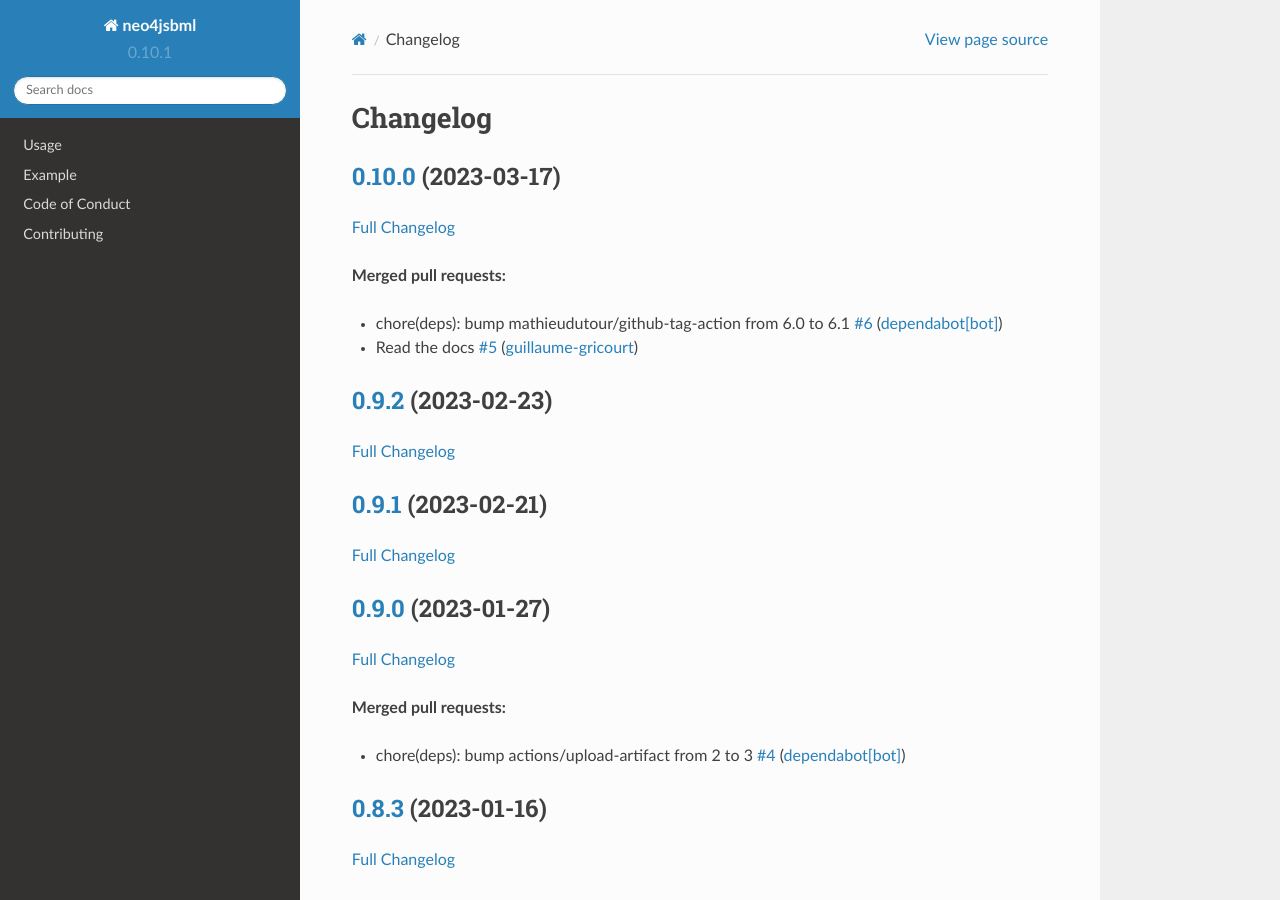
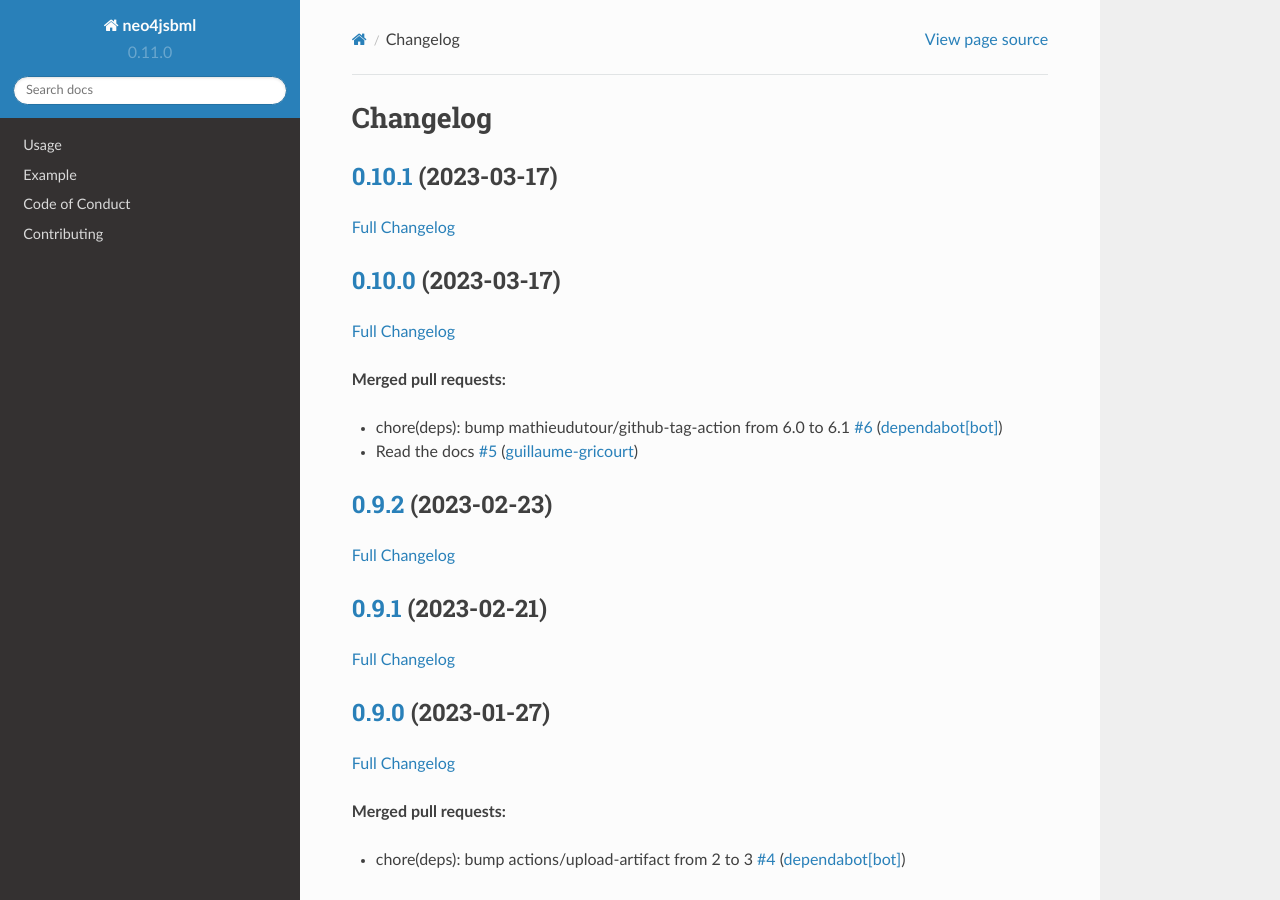
Before and after one commit to brsynth/neo4jsbml, a Sphinx documentation site: the page built from docs/CHANGELOG.rst, in a window 1280 px wide and 900 px high. Built offline with Sphinx 7.4.7 and the Read the Docs theme 2.0.0, drawn with Linux system fonts in a browser that asks for light colours; pages that are not in the unit, such as notebooks, are missing from menus.

Commit message:
doc(changelog): update

```diff
--- a/docs/CHANGELOG.rst
+++ b/docs/CHANGELOG.rst
@@ -1,5 +1,13 @@
 Changelog
 =========
+
+`0.10.1 <https://github.com/brsynth/neo4jsbml/tree/0.10.1>`__ (2023-03-17)
+--------------------------------------------------------------------------
+
+`Full
+Changelog <https://github.com/brsynth/neo4jsbml/compare/0.10.0...0.10.1>`__
+
+.. _section-1:
 
 `0.10.0 <https://github.com/brsynth/neo4jsbml/tree/0.10.0>`__ (2023-03-17)
 --------------------------------------------------------------------------
--- a/src/neo4jsbml/_version.py
+++ b/src/neo4jsbml/_version.py
@@ -1,2 +1,2 @@
 __app_name__ = "neo4jsbml"
-__version__ = "0.10.1"
+__version__ = "0.11.0"
```
Also changed, not shown: other parts of docs/CHANGELOG.rst (+5 -5 lines), CHANGELOG.md (+4 -0 lines).
